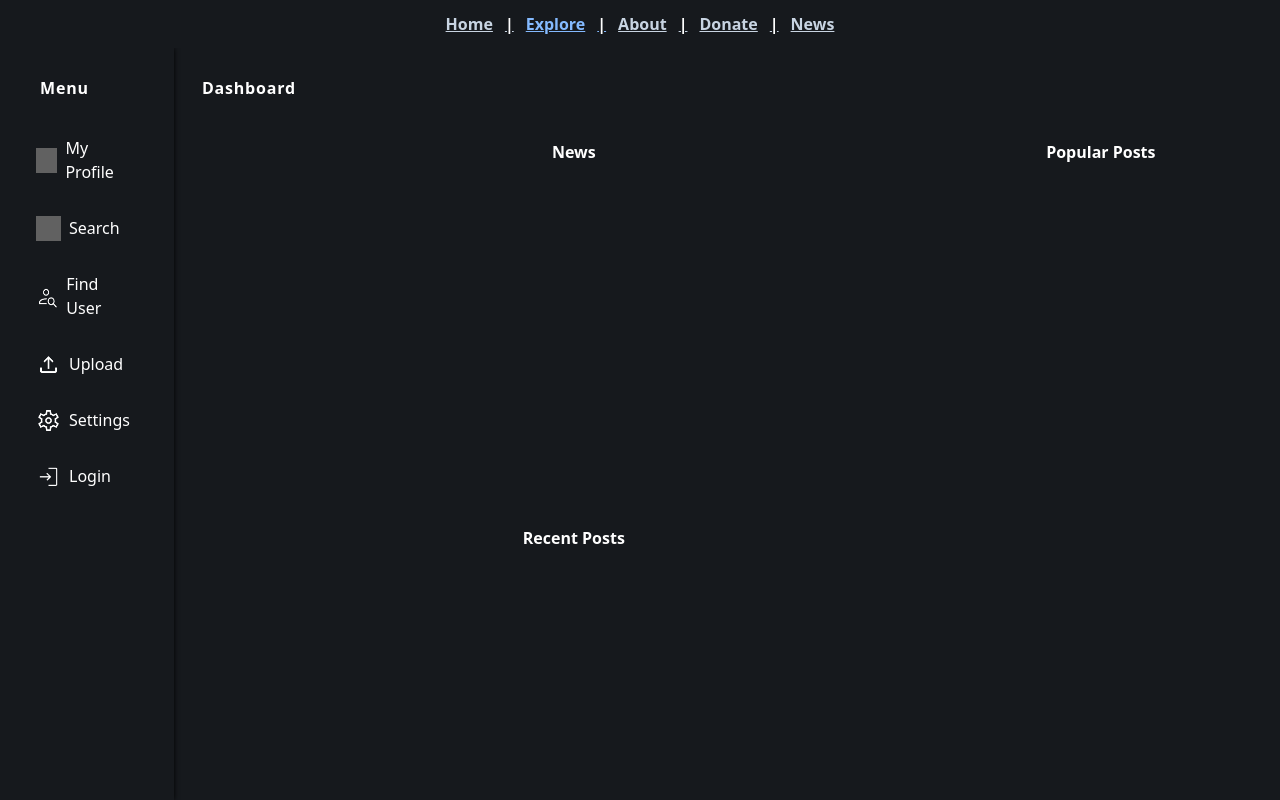
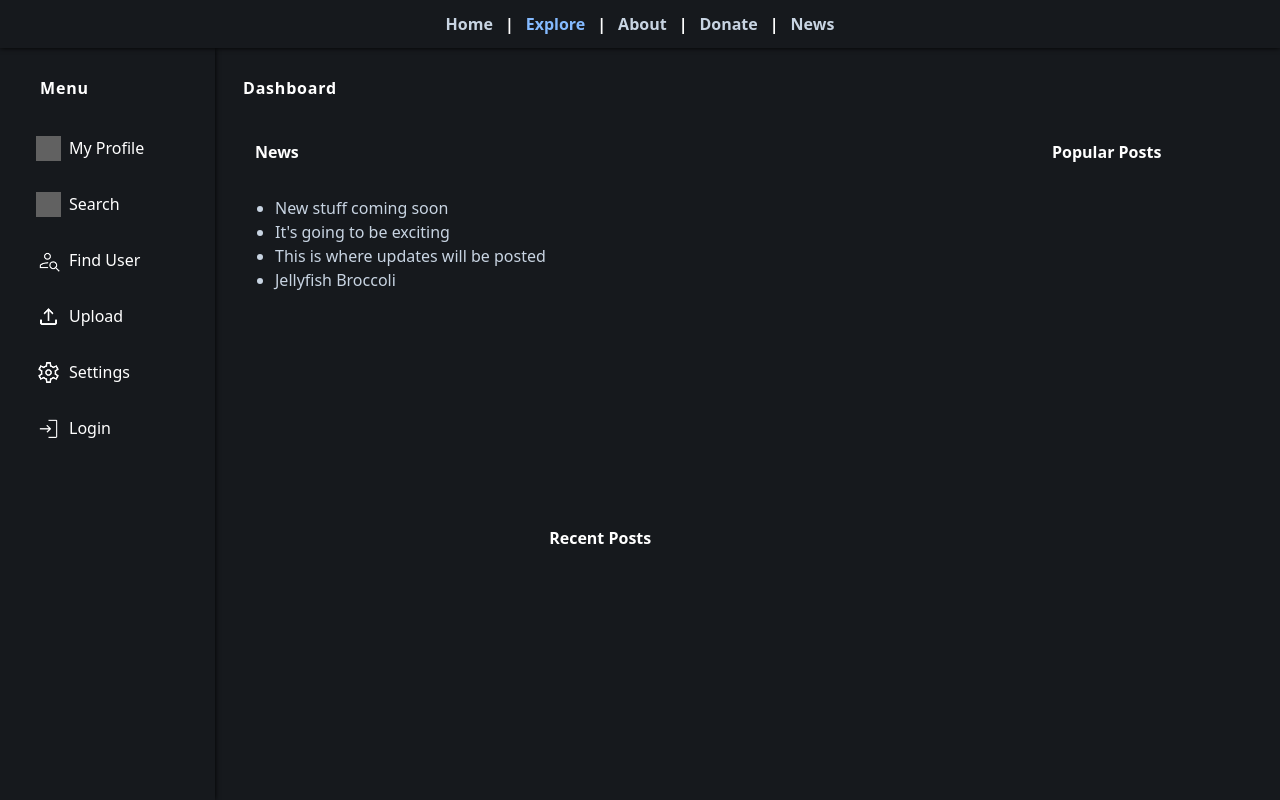
Before and after one commit to william-horn/wizard-wiki, a Next.js app: page /explore in a window 1280 px wide. Built offline with nearby package versions, Linux system fonts and the light colour scheme; grey boxes are pictures that could not be loaded; a web font is replaced by a local one.

Commit message:
cleaning up explore page

```diff
--- a/components/layouts/HeaderFooterLayout/index.js
+++ b/components/layouts/HeaderFooterLayout/index.js
@@ -17,7 +17,7 @@ import Images from '../../../public/images';
 
 const HeaderFooterLayout = ({ children }) => {
   const { currentPage, layoutDiff, lastPage } = useAppContext();
-  const { width: screenWidth } = useWindowDimensions();
+  const { screenWidth } = useWindowDimensions();
 
   const headerRef = useRef(null);
   const navbarRef = useRef(null);
--- a/hooks/useWindowDimensions.js
+++ b/hooks/useWindowDimensions.js
@@ -2,17 +2,17 @@ import { useState, useEffect } from 'react';
 import { isClient } from '../lib/helpers/machineType';
 
 function getWindowDimensions() {
-  const { innerWidth: width, innerHeight: height } = window;
+  const { innerWidth: screenWidth, innerHeight: screenHeight } = window;
   return {
-    width,
-    height
+    screenWidth,
+    screenHeight
   };
 }
 
 export default function useWindowDimensions() {
   const [windowDimensions, setWindowDimensions] = useState({
-    width: 0,
-    height: 0,
+    screenWidth: 0,
+    screenHeight: 0,
   });
 
   useEffect(() => {
--- a/pages/explore/index.js
+++ b/pages/explore/index.js
@@ -3,9 +3,11 @@ import Page from "../../components/containers/Page";
 import Container from "../../components/containers/Container";
 import Link from "next/link";
 import Image from "next/image";
+import List from '../../components/typography/List';
 import Title from "../../components/typography/Title";
 import Text from "../../components/typography/Text";
 import Header from "../../components/layouts/HeaderFooterLayout/Header";
+import useWindowDimensions from "../../hooks/useWindowDimensions";
 import { useHeaderFooterLayoutContext } from "../../providers/HeaderFooterLayoutProvider";
 import { useEffect, useState, useRef } from 'react';
 import { useAppContext } from "../../providers/AppProvider";
@@ -14,32 +16,35 @@ import Button from "../../components/buttons/Button";
 import Icons from '../../public/icons';
 
 const Explore = function() {
+  const { screenWidth } = useWindowDimensions();
   const navbarRef = useRef(null);
   const menuRef = useRef(null);
 
+  const screen_md = screenWidth <= 768;
+
   return (
     <Container className="flex flex-col w-full h-screen page-body">
-      <Navbar ref={navbarRef} className="animate-nav-explore-theme" override/>
+      <Navbar ref={navbarRef} className="animate-nav-explore-theme card-shadow" override/>
       <Container className="flex w-full h-full page-content">
 
         {/* Menu */}
-        <Container ref={menuRef} className="menu-bar w-[14%] h-full sticky top-[20px]">
-          <Container className="relative right-[100%] menu-slide-in card-shadow p-5 h-full">
+        <Container ref={menuRef} className={(screen_md ? 'menu-slide-out' : '') + " menu-bar min-w-[215px] h-full sticky top-[20px]"}>
+          <Container className={"relative right-[100%] card-shadow p-5 h-full " + (!screen_md ? 'menu-slide-in' : '')}>
             <Title className="mb-3 ml-3 tracking-wider text-left" remove="text-center">Menu</Title>
             <Container className="flex flex-col">
-              <Link href="/profile"><Button className="" containerClassName="group hover:bg-[#333e4a]" leftIcon={Icons.ProfileIcon}>My Profile</Button></Link>
-              <Button className="" containerClassName="group hover:bg-[#333e4a]" leftIcon={Icons.SearchIcon}>Search</Button>
-              <Button className="" containerClassName="group hover:bg-[#333e4a]" leftIcon={Icons.FindPersonIcon}>Find User</Button>
-              <Button className="" containerClassName="group hover:bg-[#333e4a]" leftIcon={Icons.UploadIcon}>Upload</Button>
-              <Button className="" containerClassName="group hover:bg-[#333e4a]" leftIcon={Icons.SettingsIcon}>Settings</Button>
-              <Button className="" containerClassName="group hover:bg-[#333e4a]" leftIcon={Icons.LoginIcon}>Login</Button>
+              <Link href="/profile"><Button containerClassName="group hover:bg-[#333e4a]" leftIcon={Icons.ProfileIcon}>My Profile</Button></Link>
+              <Button containerClassName="group hover:bg-[#333e4a]" leftIcon={Icons.SearchIcon}>Search</Button>
+              <Button containerClassName="group hover:bg-[#333e4a]" leftIcon={Icons.FindPersonIcon}>Find User</Button>
+              <Button containerClassName="group hover:bg-[#333e4a]" leftIcon={Icons.UploadIcon}>Upload</Button>
+              <Button containerClassName="group hover:bg-[#333e4a]" leftIcon={Icons.SettingsIcon}>Settings</Button>
+              <Button containerClassName="group hover:bg-[#333e4a]" leftIcon={Icons.LoginIcon}>Login</Button>
             </Container>
           </Container>
         </Container>
 
 
         {/* Page Content */}
-        <Container className="flex flex-col w-full m-5 rounded dashboard-frame">
+        <Container className="flex flex-col flex-[1] m-5 rounded dashboard-frame">
           <Title className="mb-3 text-3xl tracking-wider text-left opacity-0 animate-fade-in-first" remove="text-center text-2xl">Dashboard</Title>
 
           {/* Page below title frame */}
@@ -54,9 +59,14 @@ const Explore = function() {
 
                   {/* News */}
                   <Container className="mb-3 flex-[1.5] opacity-0 animate-fade-in-second">
-                    <Title>News</Title>
-                    <Container>
-
+                    <Title className="text-left" remove="text-center">News</Title>
+                    <Container className="p-3">
+                      <List className="ml-4">
+                        <List.Item>New stuff coming soon</List.Item>
+                        <List.Item>It's going to be exciting</List.Item>
+                        <List.Item>This is where updates will be posted</List.Item>
+                        <List.Item>Jellyfish Broccoli</List.Item>
+                      </List>
                     </Container>
                   </Container>
 
--- a/pages/index.js
+++ b/pages/index.js
@@ -18,7 +18,7 @@ import { useEffect, useRef } from 'react';
 import Images from '../public/images';
 
 const Home = () => {
-  const { width: screenWidth } = useWindowDimensions();
+  const { screenWidth } = useWindowDimensions();
 
   return (
     <Container className="w-full h-full p-5 pt-10">
--- a/styles/globals.css
+++ b/styles/globals.css
@@ -33,7 +33,7 @@
   }
 
   .nav-link {
-    @apply font-semibold underline;
+    @apply font-semibold;
   }
 
   .nav-link.hover-effect {
@@ -127,6 +127,13 @@ a {
   animation-fill-mode: forwards;
 }
 
+.menu-slide-out {
+  animation-timing-function: cubic-bezier(0.19, 1, 0.22, 1);
+  animation-name: move-right-left;
+  animation-duration: 0.5s;
+  animation-fill-mode: forwards;
+}
+
 @keyframes logo-color {
   0% { filter: var(--shadow) hue-rotate(0deg); }
   50% { filter: var(--shadow) hue-rotate(90deg); }
@@ -153,6 +160,11 @@ a {
   100% { right: 0; }
 }
 
+@keyframes move-right-left {
+  0% { margin-left: 0; right: 0; }
+  100% { margin-left: -215px; right: 100%; }
+}
+
 /*
   min-width = everything ABOVE this will take effect
   max-width = everything BELOW this will take effect
```
